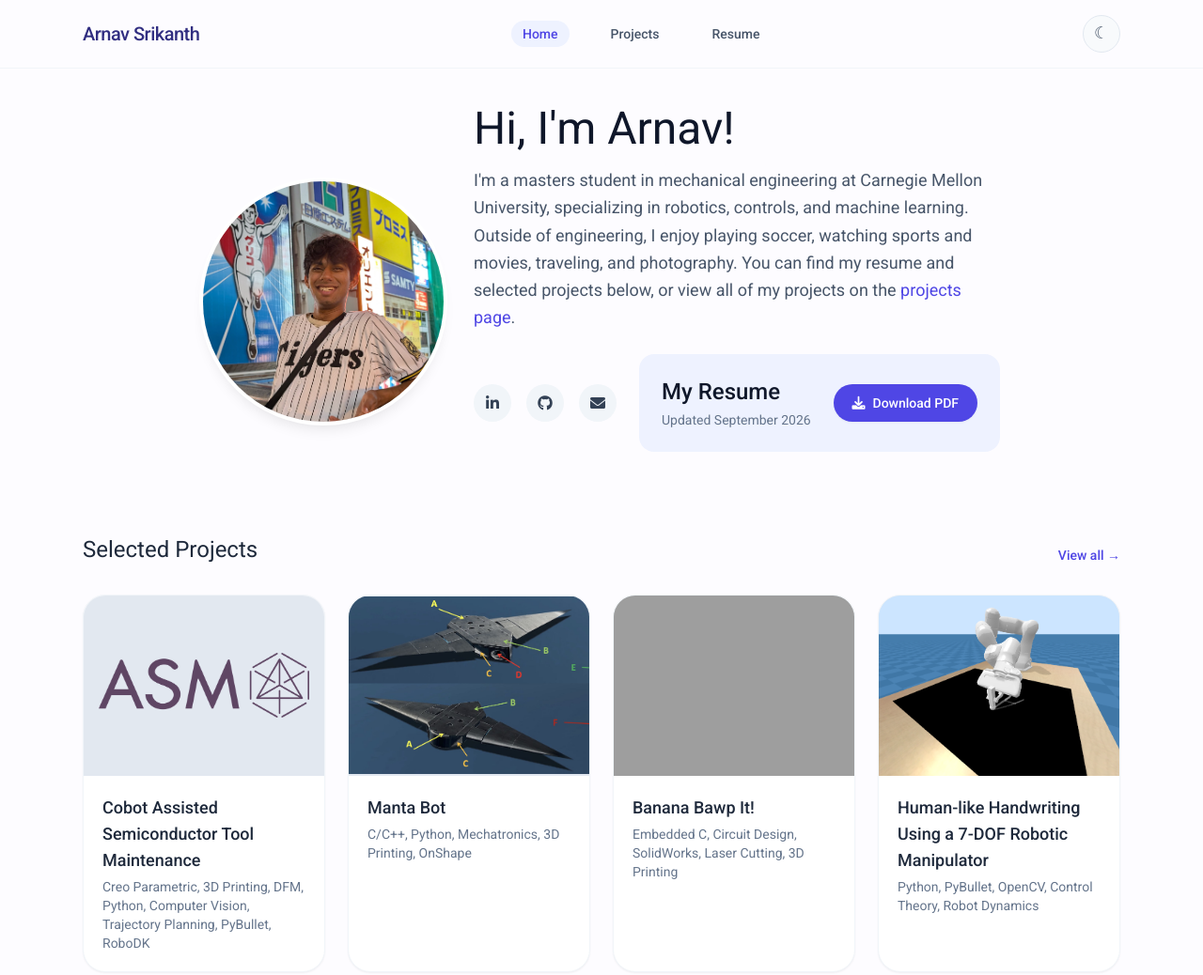
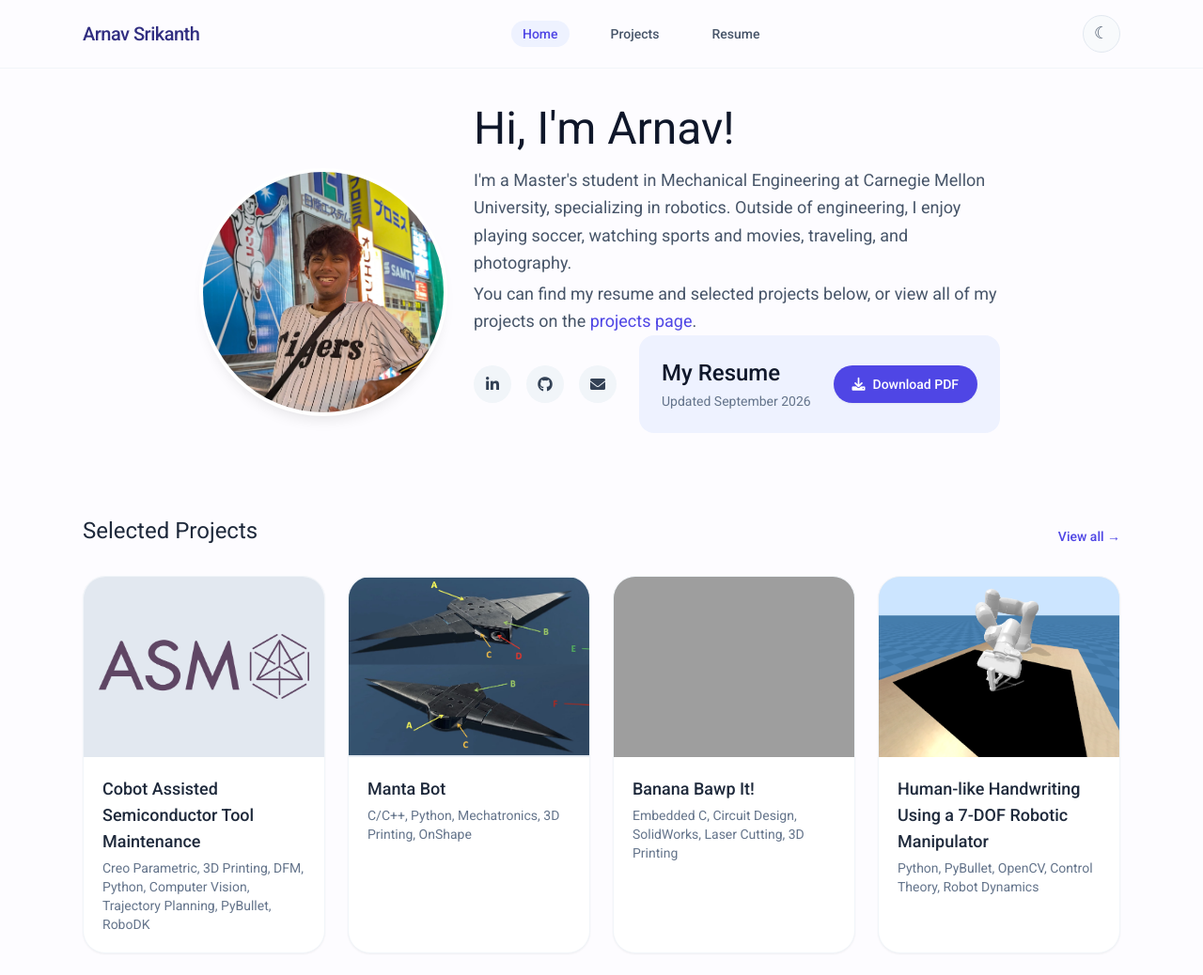
Before and after one commit to arnavsrikanth/arnavsrikanth.github.io, a plain HTML site: page index.html in a window 1280 px wide. Shown: the whole page at 94% size. Drawn offline with nearby package versions, Linux system fonts and the light colour scheme; grey boxes are pictures that could not be loaded.

Commit message:
updated bio, removed RL walking for now,

```diff
--- a/index.html
+++ b/index.html
@@ -37,10 +37,12 @@
 
             <div class="text-center md:text-left">
                 <h1 class="text-4xl md:text-5xl font-normal text-slate-900 mb-4">Hi, I'm Arnav!</h1>
-                <p class="text-lg text-slate-600 leading-relaxed mb-6">
-                    I'm a masters student in mechanical engineering at Carnegie Mellon University, specializing in robotics, controls,
-                    and machine learning. Outside of engineering, I enjoy playing soccer, watching sports and movies, traveling,
-                    and photography. You can find my resume and selected projects below, or view all of my projects on the
+                <p class="text-lg text-slate-600 leading-relaxed mb-1">
+                    I'm a Master's student in Mechanical Engineering at Carnegie Mellon University, specializing in robotics. Outside of engineering, I enjoy playing soccer, watching sports and movies, traveling,
+                    and photography.
+                <p/>
+                <p class="text-lg text-slate-600 leading-relaxed">
+                    You can find my resume and selected projects below, or view all of my projects on the
                     <a href="projects.html" class="text-indigo-600 hover:underline">projects page</a>.
                 </p>
 
```
Also changed, not shown: manta_bot.html (+1 -1 lines), projects.html (+4 -4 lines), tomex_lidar.html (+1 -1 lines).
